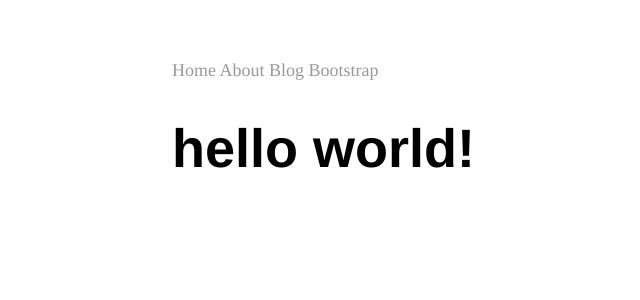
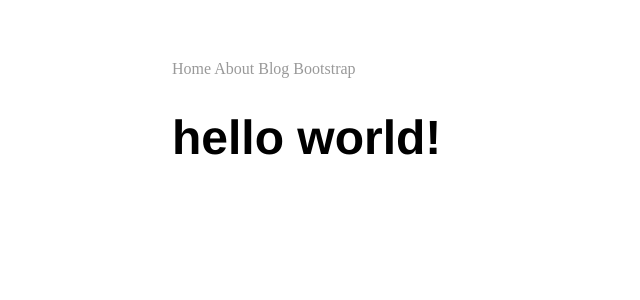
Before and after one commit to studentiyot/code_monkey, a Jekyll site: the page built from monkey_do.html, in a window 1280 px wide. Shown: the top 300 px of the page, without its empty margins (20-660 px from the left). Built offline with Jekyll 4.4.1, drawn with Linux system fonts in a browser that asks for light colours.

Commit message:
Update not_main.css

```diff
--- a/assets/css/not_main.css
+++ b/assets/css/not_main.css
@@ -1,8 +1,6 @@
 body {
     margin: 60px auto;
     width: 70%;
-    font-family: 'Times', 'Serif';
-    font-size: 18px;
 }
 nav ul, footer ul {
     font-family:'Helvetica', 'Arial', 'Sans-Serif';
```
